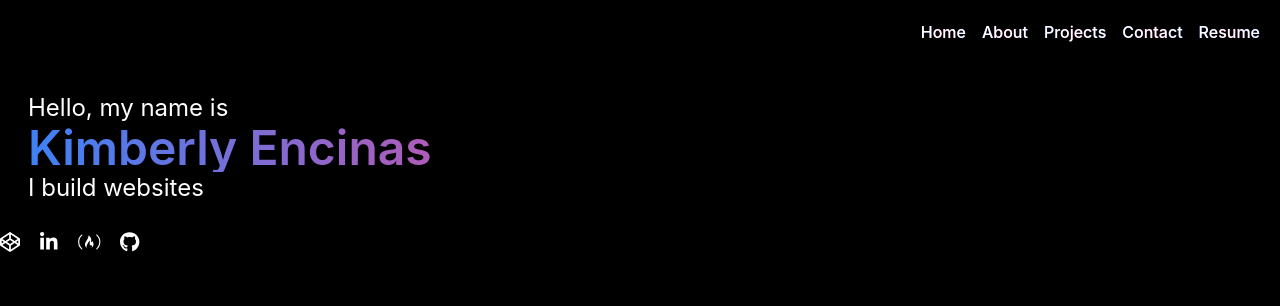
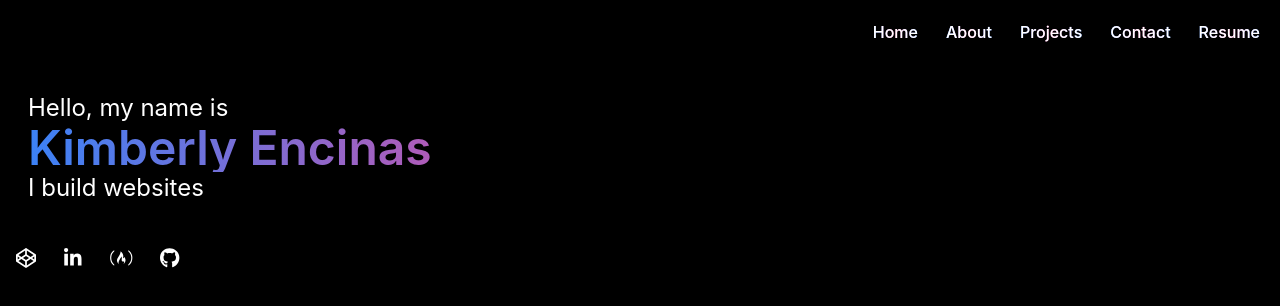
Before and after one commit to kimbencinas/kimbencinas.github.io, a React (Create React App) app: page / in a window 1280 px wide. Shown: the top 306 px of the page. Built offline with nearby package versions, Linux system fonts and the light colour scheme.

Commit message:
organized components and added some styling

```diff
--- a/src/App.js
+++ b/src/App.js
@@ -1,6 +1,9 @@
 import './App.css';
 import Navbar from './Components/Navbar';
 import Socials from './Components/Socials';
+import Projects from './Pages/Projects';
+import About from './Pages/About';
+import Contact from './Pages/Contact';
 
 function App() {
   return (
--- a/src/Components/Navbar.jsx
+++ b/src/Components/Navbar.jsx
@@ -5,7 +5,7 @@ export default function Navbar() {
 
     return (
         <header className="App-header">
-            <div className="flex justify-end gap-4 p-5 font-medium">
+            <div className="flex justify-end gap-7 p-5 font-medium">
                 <Link to="/" className="hover:text-transparent bg-clip-text bg-gradient-to-r from-blue-500 via-pink-500 to-blue-500">Home</Link>
                 <Link to="/about" className="hover:text-transparent bg-clip-text bg-gradient-to-r from-blue-500 via-pink-500 to-blue-500">About</Link>
                 <Link to="/projects" className="hover:text-transparent bg-clip-text bg-gradient-to-r from-blue-500 via-pink-500 to-blue-500">Projects</Link>
--- a/src/Components/Socials.jsx
+++ b/src/Components/Socials.jsx
@@ -5,7 +5,7 @@ import '@fortawesome/fontawesome-free/css/all.css';
 
 export default function Socials() {
     return (
-        <div className="flex flex-row gap-5">
+        <div className="flex flex-row gap-7 p-4">
             <FontAwesomeIcon icon={faCodepen} style={{ color: "#ffffff", }} size="lg" />
             <FontAwesomeIcon icon={faLinkedinIn} style={{ color: "#ffffff", }} size="lg" />
             <FontAwesomeIcon icon={faFreeCodeCamp} style={{ color: "#ffffff", }} size="lg" />
--- a/src/Pages/Projects.jsx
+++ b/src/Pages/Projects.jsx
@@ -1,6 +1,6 @@
 import React from 'react';
 
-export default function About() {
+export default function Projects() {
     return (
         <div>
             <h2 className="text-transparent bg-clip-text bg-gradient-to-r from-blue-500 via-pink-500 to-blue-500 text-3xl font-medium">Projects</h2>
```
